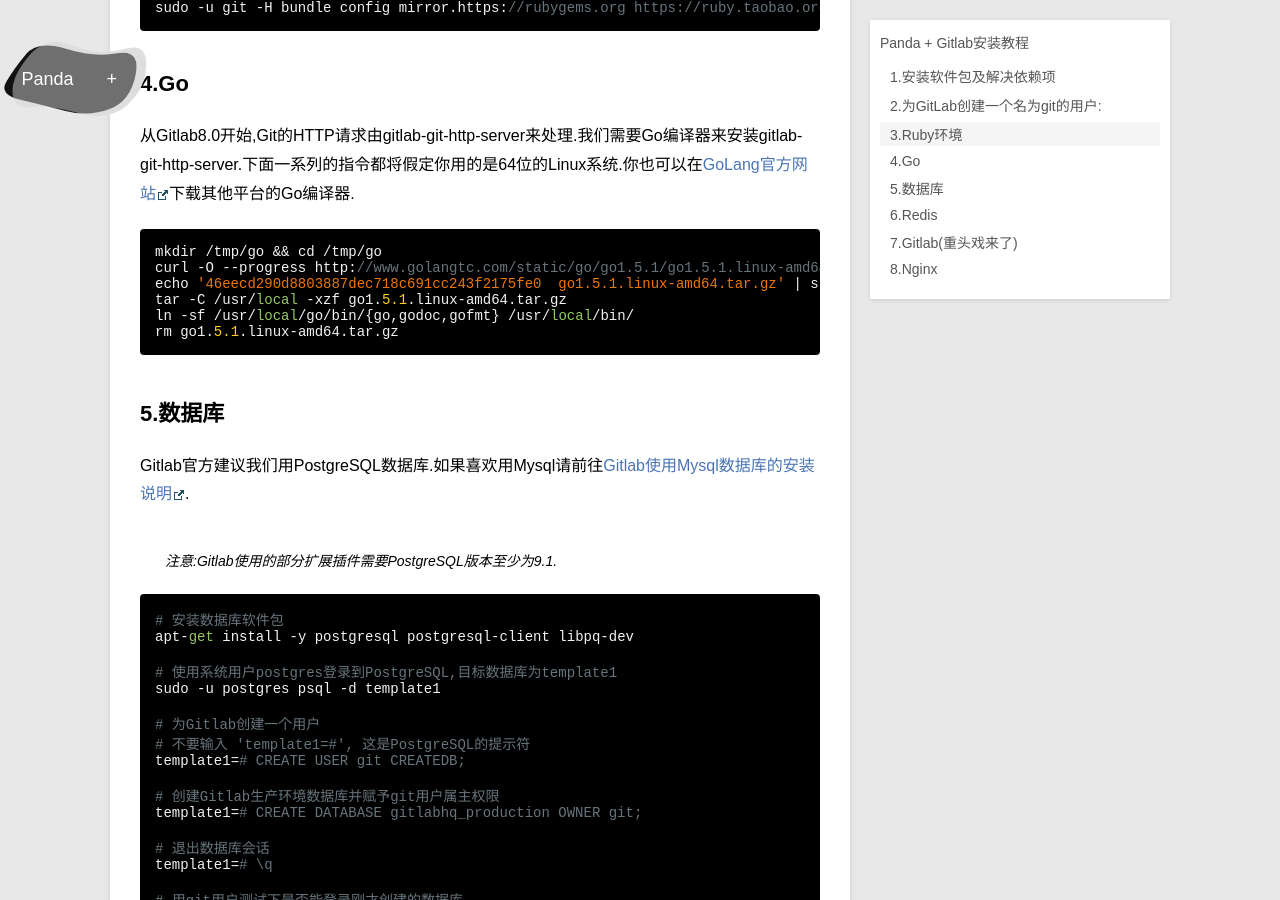
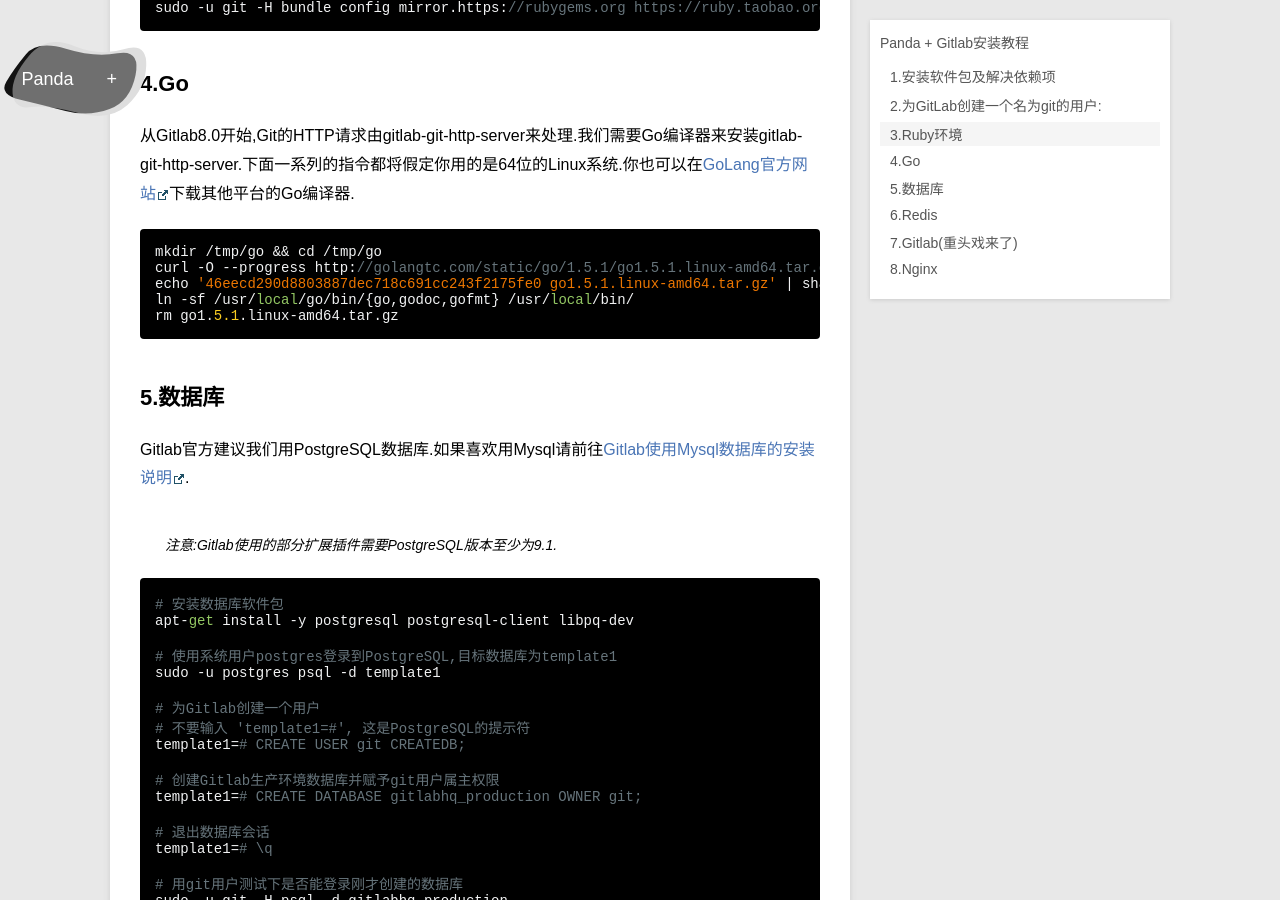
Before and after one commit to zhangpanda/blog, a Jekyll site: the page built from _posts/project/2014-01-20-gitlab.md, in a window 1280 px wide and 900 px high, scrolled down 2517 px. Built offline with Jekyll 4.4.1, drawn with Linux system fonts in a browser that asks for light colours; comment, search, counter and statistics services are not loaded; some of the changed lines change nothing that is shown.

Commit message:
修复go源地址

```diff
--- a/_posts/project/2014-01-20-gitlab.md
+++ b/_posts/project/2014-01-20-gitlab.md
@@ -103,9 +103,8 @@
 从Gitlab8.0开始,Git的HTTP请求由gitlab-git-http-server来处理.我们需要Go编译器来安装gitlab-git-http-server.下面一系列的指令都将假定你用的是64位的Linux系统.你也可以在<a href="https://golang.org/dl" rel="nofollow">GoLang官方网站</a>下载其他平台的Go编译器.
 <pre>
 mkdir /tmp/go &amp;&amp; cd /tmp/go
-curl -O --progress http://www.golangtc.com/static/go/go1.5.1/go1.5.1.linux-amd64.tar.gz
-echo '46eecd290d8803887dec718c691cc243f2175fe0  go1.5.1.linux-amd64.tar.gz' | shasum -c - &amp;&amp; \
-tar -C /usr/local -xzf go1.5.1.linux-amd64.tar.gz
+curl -O --progress http://golangtc.com/static/go/1.5.1/go1.5.1.linux-amd64.tar.gz
+echo '46eecd290d8803887dec718c691cc243f2175fe0 go1.5.1.linux-amd64.tar.gz' | shasum -c - && sudo tar -C /usr/local -xzf go1.5.1.linux-amd64.tar.gz
 ln -sf /usr/local/go/bin/&#123;go,godoc,gofmt&#125; /usr/local/bin/
 rm go1.5.1.linux-amd64.tar.gz
 </pre>
```
